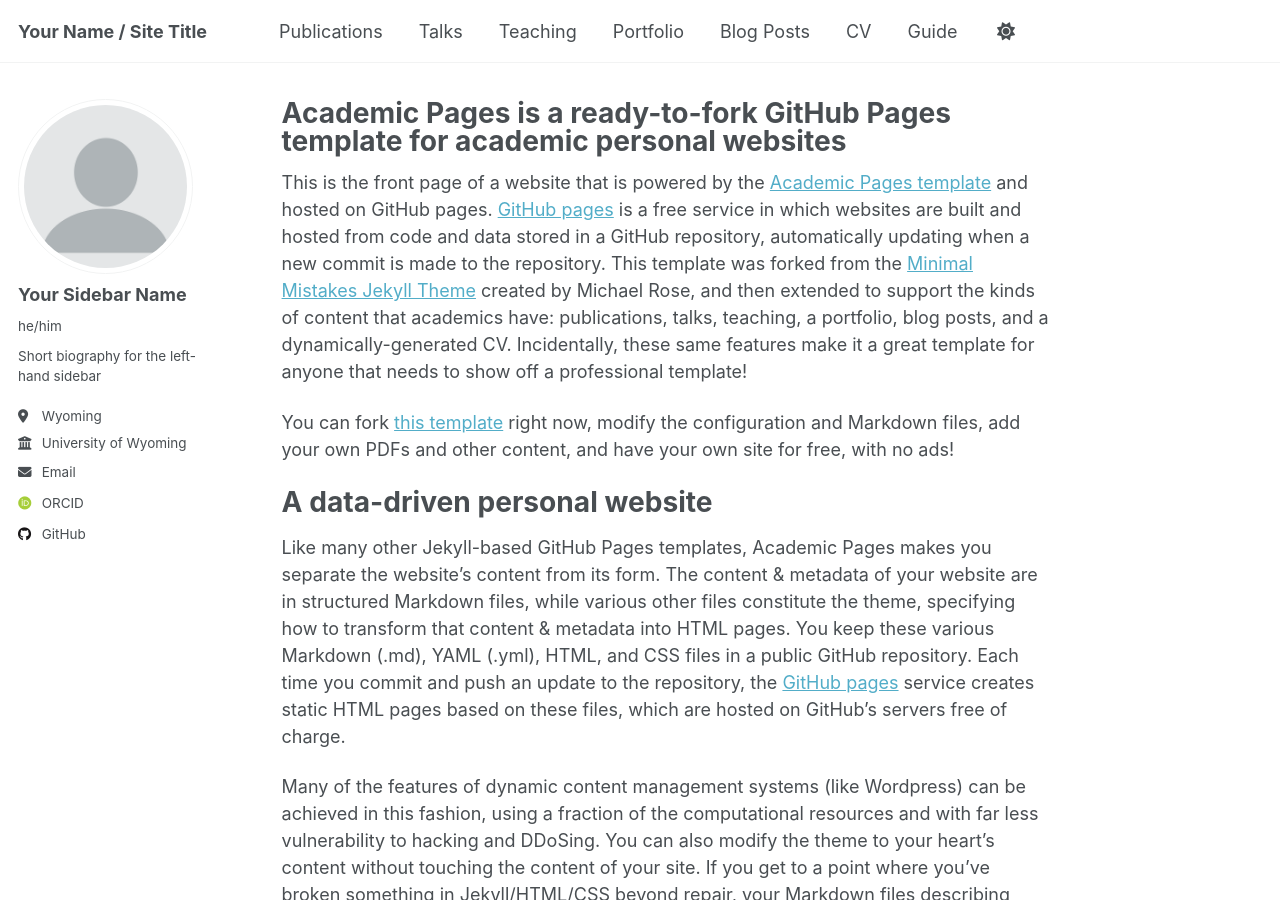
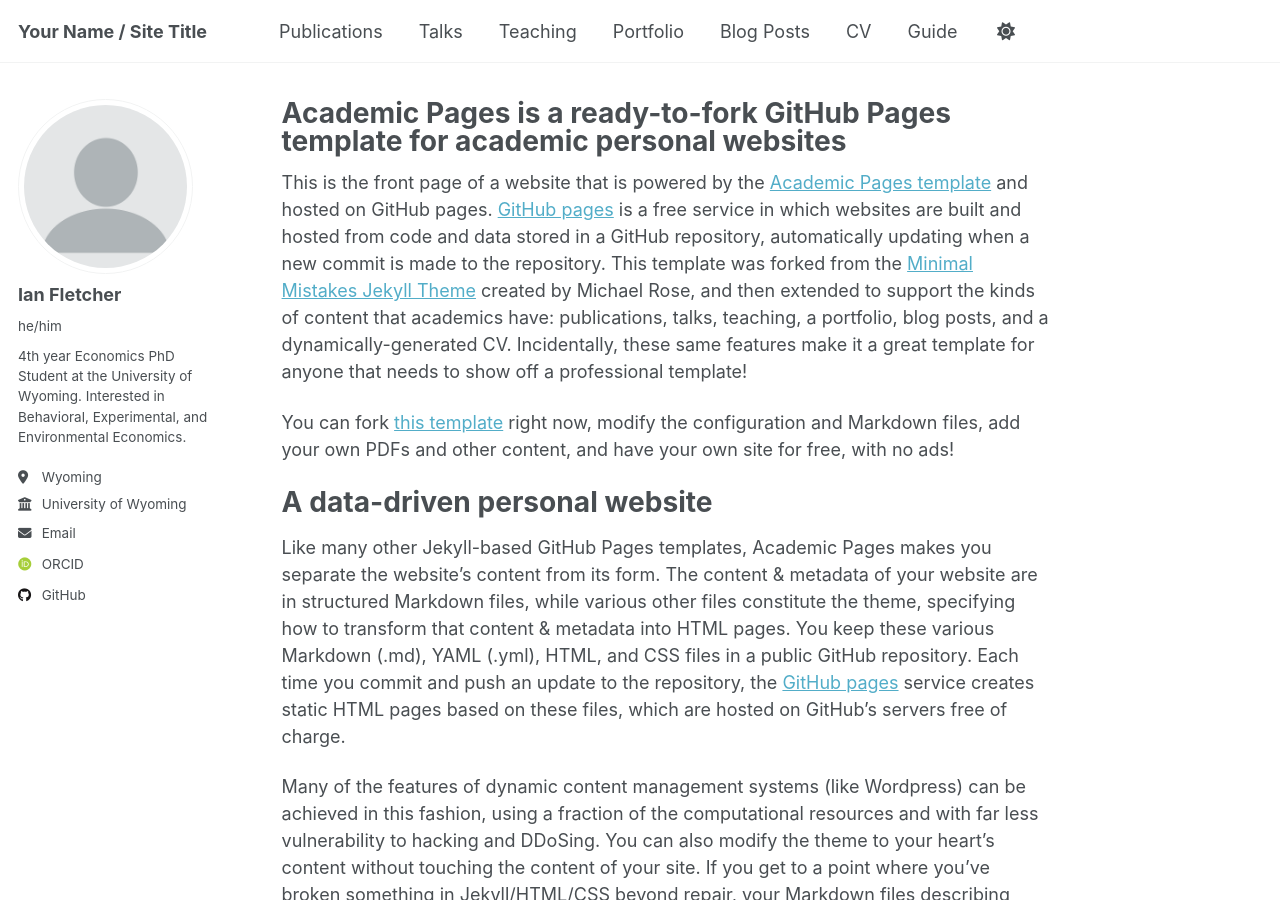
Before and after one commit to fletcherian/fletcherian.github.io, a Jekyll site: the page built from _pages/about.md, in a window 1280 px wide and 900 px high. Built offline with Jekyll 4.4.1, drawn with Linux system fonts in a browser that asks for light colours; some web fonts are replaced; a script that is not in the unit is left out.

Commit message:
Update _config.yml

```diff
--- a/_config.yml
+++ b/_config.yml
@@ -24,9 +24,9 @@ repository               : "academicpages/academicpages.github.io"
 author:
   # Biographic information
   avatar           : "profile.png"
-  name             : "Your Sidebar Name"
+  name             : "Ian Fletcher"
   pronouns         : "he/him"
-  bio              : "Short biography for the left-hand sidebar"
+  bio              : "4th year Economics PhD Student at the University of Wyoming. Interested in Behavioral, Experimental, and Environmental Economics."
   location         : "Wyoming"
   employer         : "University of Wyoming"
   uri              : # URL
```
